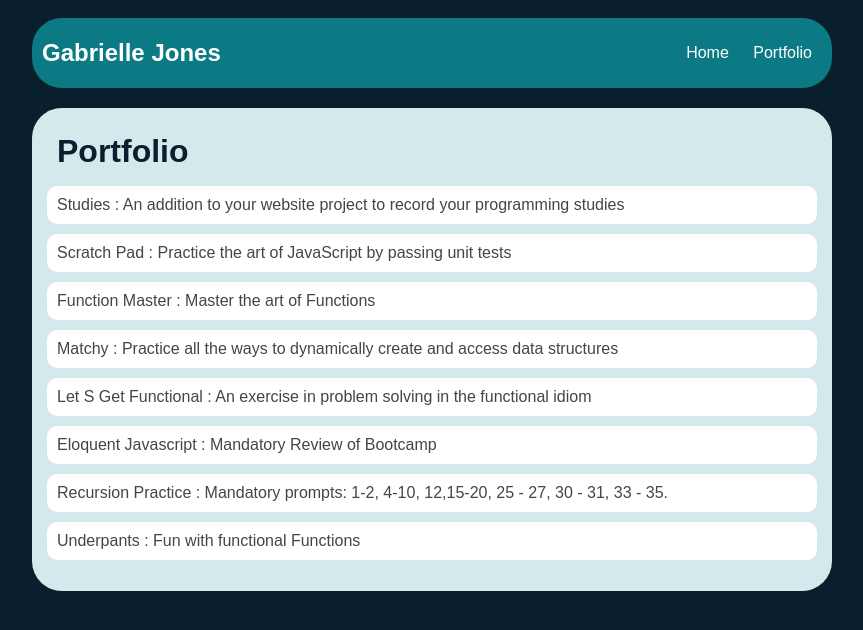
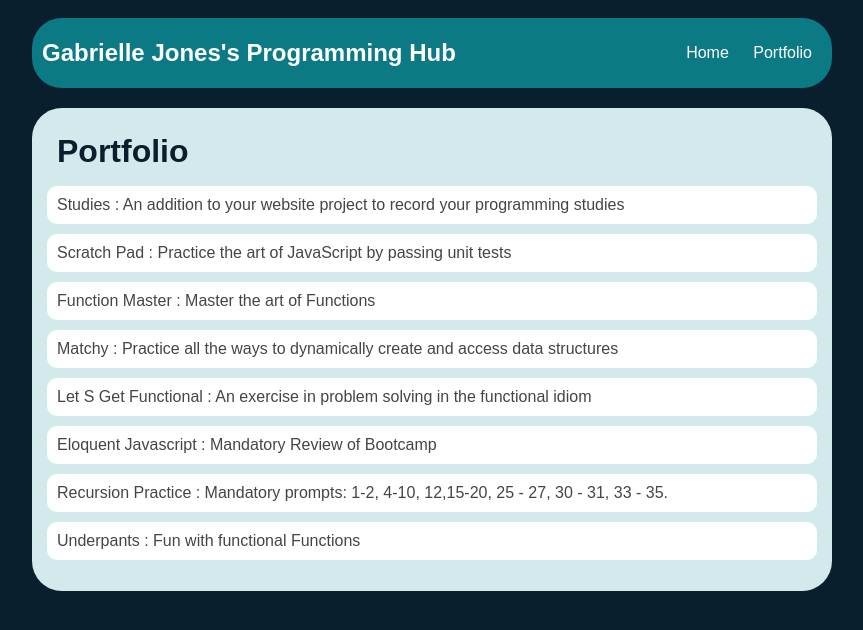
Before and after one commit to Gabetronic/gabrielle-jones.github.io, a plain HTML site: page portfolio.html in a window 1280 px wide. Shown: the whole page, without its empty margins (208-1071 px from the left). Drawn offline with nearby package versions, Linux system fonts and the light colour scheme.

Commit message:
Portfolio

```diff
--- a/portfolio.html
+++ b/portfolio.html
@@ -85,7 +85,7 @@
     <body>
       <div id="all-contents">
         <nav>
-            <header>Gabrielle Jones</header>
+            <header>Gabrielle Jones's Programming Hub</header>
             <ul>
                 <li><a href="index.html">Home</a>
                 </li>
```
